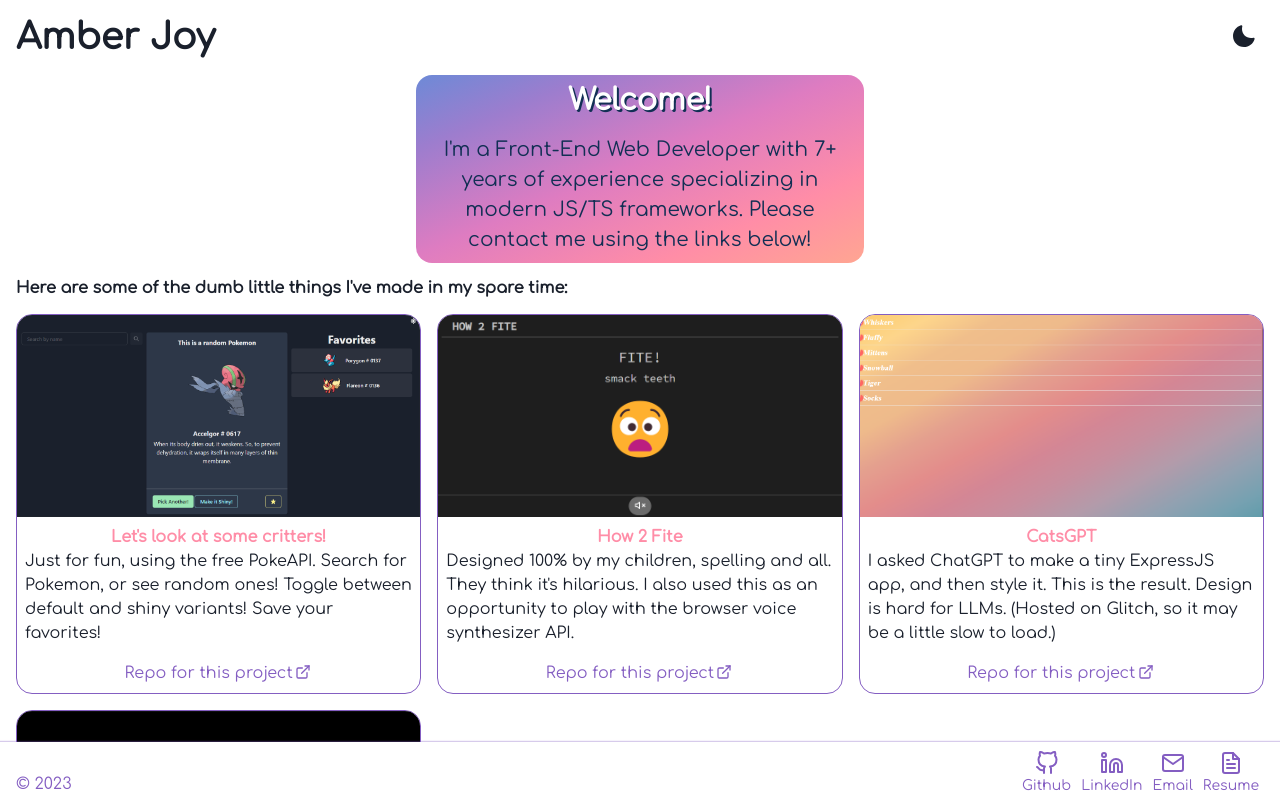
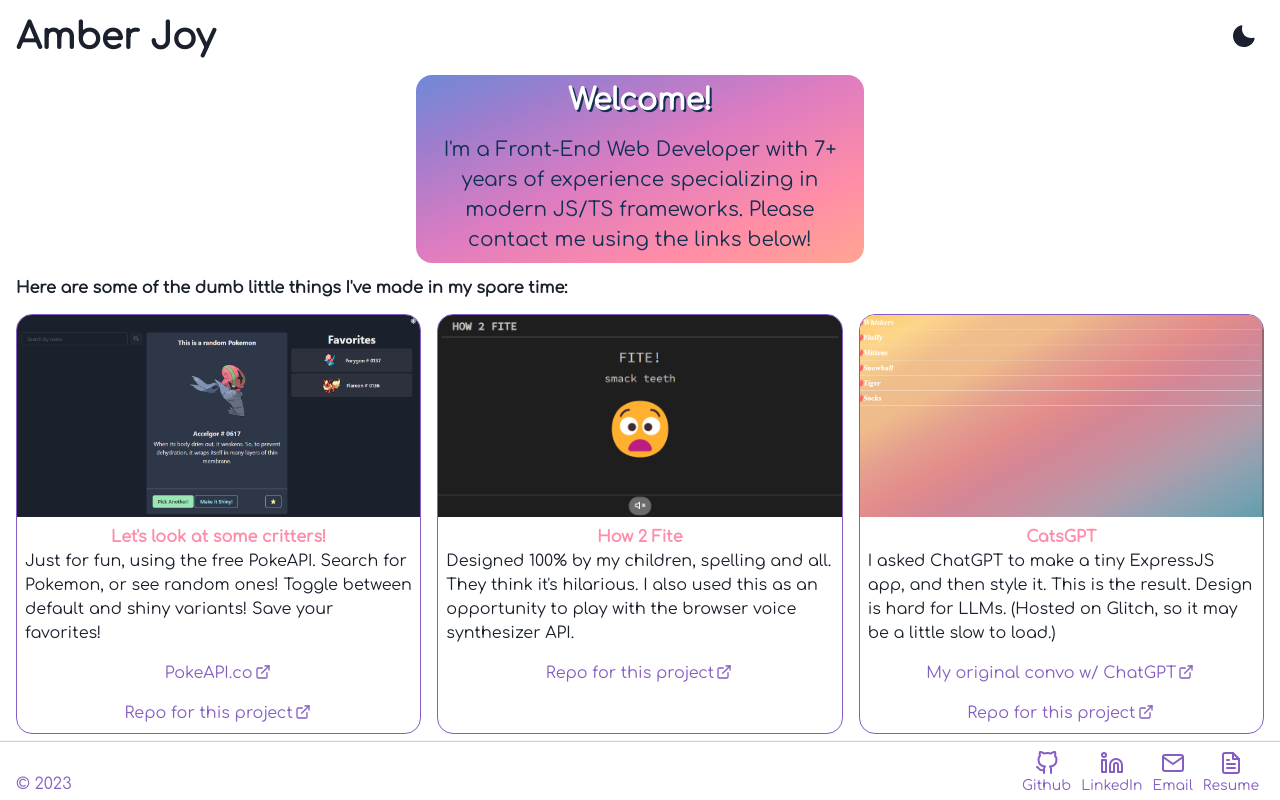
Before and after one commit to the-amber-joy/portfolio, a React (Vite) app: page / in a window 1280 px wide. Shown: the top 800 px of the page. Built offline with nearby package versions, Linux system fonts and the light colour scheme.

Commit message:
add extra links for some portfolio items

```diff
--- a/src/components/Portfolio/PortfolioItem.tsx
+++ b/src/components/Portfolio/PortfolioItem.tsx
@@ -32,6 +32,12 @@ const PortolioItem = ({ item }: { item: PortfolioItemType }) => {
           {item.title}
         </Text>
         <Text>{item.description}</Text>
+        {item.extraLink && item.extraText && (
+          <Link href={item.extraLink} marginTop={4} isExternal>
+            {item.extraText}
+            <ExternalLinkIcon marginX="2px" marginBottom={1} />
+          </Link>
+        )}
         <Link href={item.repo} marginTop={4} isExternal>
           Repo for this project
           <ExternalLinkIcon marginX="2px" marginBottom={1} />
--- a/src/components/Portfolio/PortfolioList.tsx
+++ b/src/components/Portfolio/PortfolioList.tsx
@@ -13,16 +13,19 @@ export interface PortfolioItemType {
   description: string;
   href: string;
   repo: string;
+  extraText?: string;
+  extraLink?: string;
 }
 
 const portfolioItems: PortfolioItemType[] = [
   {
     pic: crittersPng,
     title: "Let's look at some critters! ",
-    description:
-      `Just for fun, using the free PokeAPI. Search for Pokemon, or see random ones! Toggle between default and shiny variants! Save your favorites!`,
+    description: `Just for fun, using the free PokeAPI. Search for Pokemon, or see random ones! Toggle between default and shiny variants! Save your favorites!`,
     href: "https://critters.amberjoy.dev",
     repo: "https://github.com/the-amber-joy/lookit-these-critters",
+    extraLink: "https://pokeapi.co/",
+    extraText: "PokeAPI.co",
   },
   {
     pic: how2fitePng,
@@ -39,6 +42,8 @@ const portfolioItems: PortfolioItemType[] = [
       "I asked ChatGPT to make a tiny ExpressJS app, and then style it. This is the result. Design is hard for LLMs. (Hosted on Glitch, so it may be a little slow to load.)",
     href: "https://catsGPT.amberjoy.dev",
     repo: "https://github.com/the-amber-joy/catsGPT",
+    extraLink: "https://sharegpt.com/c/wHYqysu",
+    extraText: "My original convo w/ ChatGPT"
   },
   {
     pic: shakeMePng,
```
